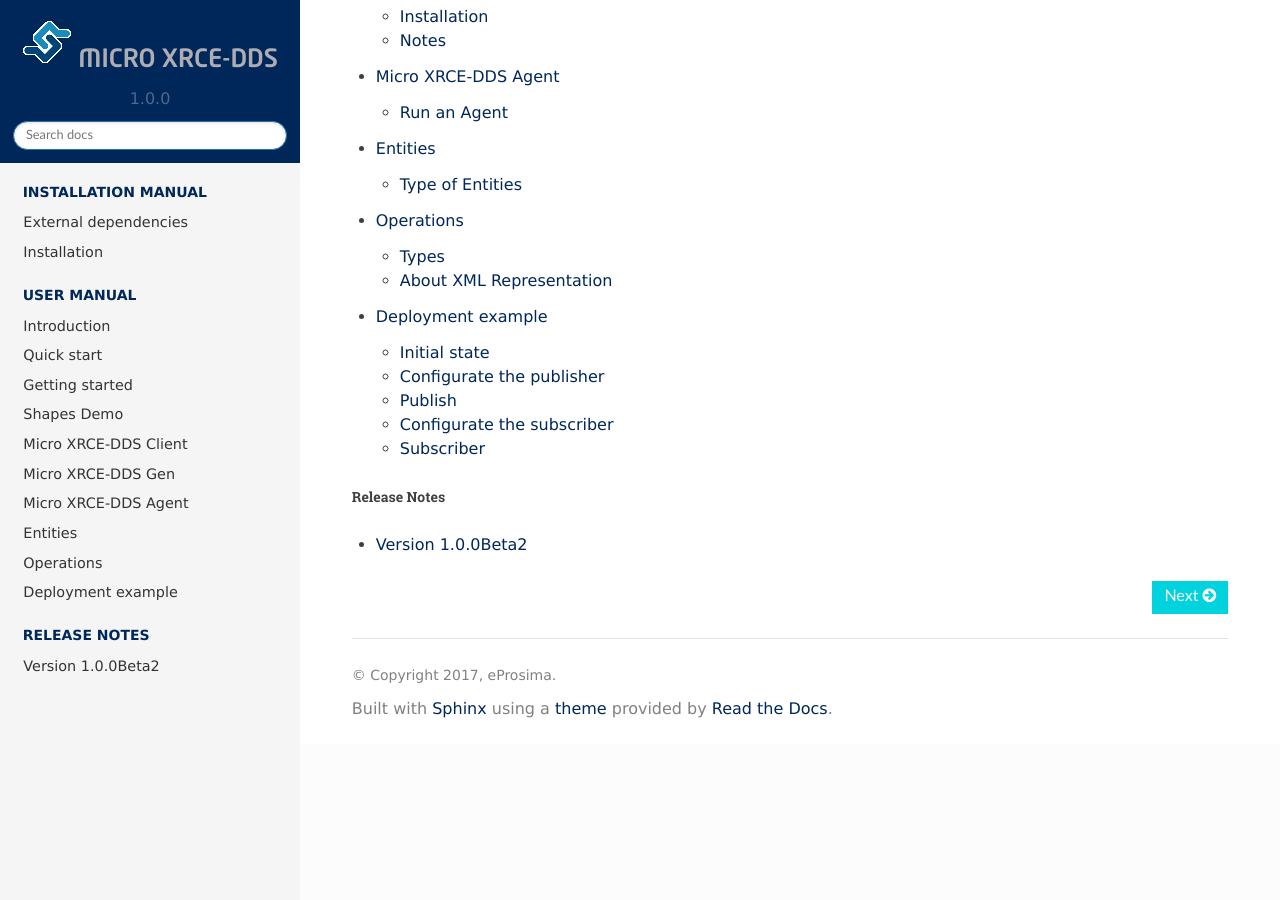
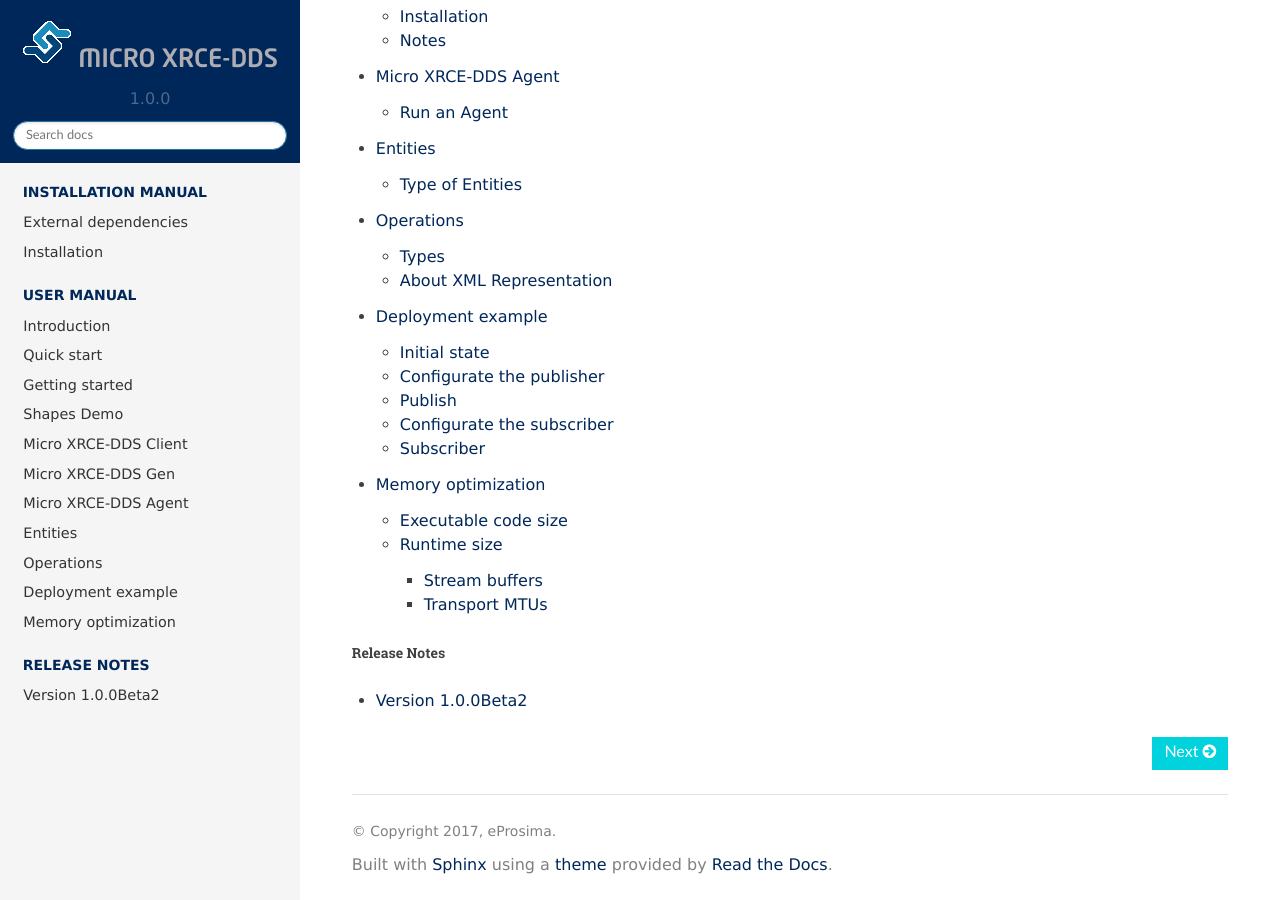
Before and after one commit to eProsima/Micro-XRCE-DDS-docs, a Sphinx documentation site: the page built from docs/index.rst, in a window 1280 px wide and 900 px high, scrolled down 2754 px. Built offline with Sphinx 7.4.7 and the Read the Docs theme 2.0.0, drawn with Linux system fonts in a browser that asks for light colours; before the commit the page ends 3498 px from its top, so only the background shows below that; some of the changed lines change nothing that is shown.

Commit message:
Refs 3426. Optimization doc (#9)
* Refs 3426. First attempt to optimization doc

* Modified with comments for acept pull request.

```diff
--- a/docs/index.rst
+++ b/docs/index.rst
@@ -63,6 +63,7 @@ Index
    entities
    operations
    deployment
+   optimization
 
 .. toctree::
    :caption: Release Notes
--- /dev/null
+++ b/docs/optimization.rst
@@ -0,0 +1,37 @@
+Memory optimization
+===================
+
+Executable code size
+--------------------
+In order to manage the executable code size, the library can be compiled enabling or disabling several profiles.
+To add or remove a profile from the library, edit the ``client.config`` file.
+More information can be found at: :ref:`micro_xrce_dds_client_label`.
+
+Runtime size
+------------
+The client is dynamic memory free and static memory free.
+This implies that all memory charge depends only on how the stack grows during the execution.
+To control the stack, there are some values that can be modified and that impact to a large degree:
+
+Stream buffers
+~~~~~~~~~~~~~~
+1. Make sure you defined only the streams that will be used.
+   You can define a maximun `127` best effort streams and `128` reliable streams,
+   but for the majory of purposes, only one stream of either best effort or reliable can be used.
+
+2. The history of a reliable streams is used for recovering from lost messages and speeding up the communication.
+   For output streams, more history value will allow writing and send more messages without wait confirmation.
+   If a history of an output stream is full (no messages were still confirmed by the agent), no more messages can be storaged into the stream.
+   For input streams, the history is used for recovering faster when the messages are lost using less extra band-width.
+   If your connection is highly reliable and to save memory is a priority, a reduced history can be used.
+
+3. The size of the stream corresponds to the total reserved memory for the stream.
+   The size must be according to the next value: ``MAX_MESSAGE_SIZE * HISTORY``.
+   The ``MAX_MESSAGE_SIZE`` must be less or equal than the transport MTU used.
+
+Transport MTUs
+~~~~~~~~~~~~~~
+Each transport have a different MTU.
+The MTU value can be defined into the ``client.config`` file.
+The MTU will represent the ``MAX_MESSAGE_SIZE`` that can be send or received.
+The transport uses the MTU value to create an internal buffer.
```
